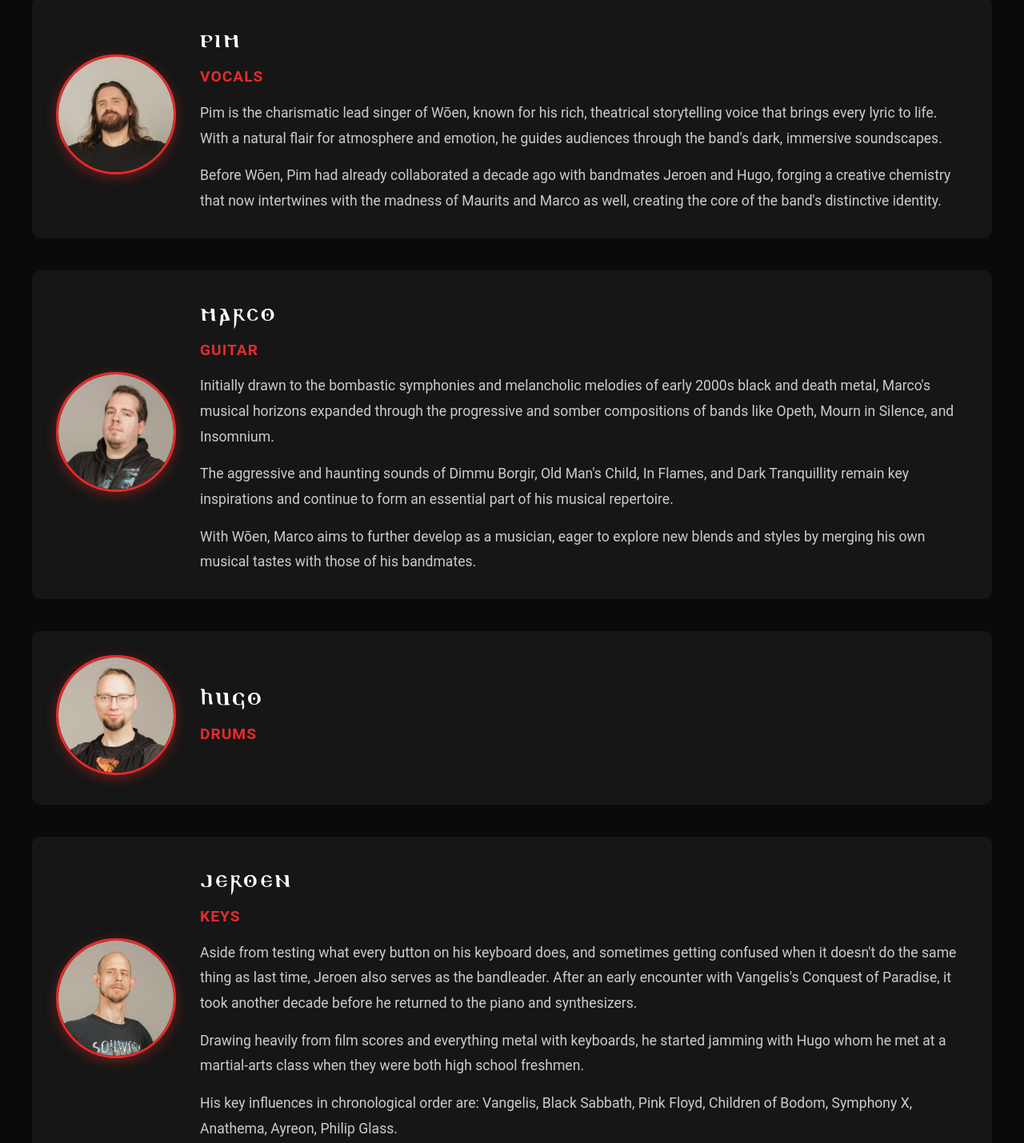
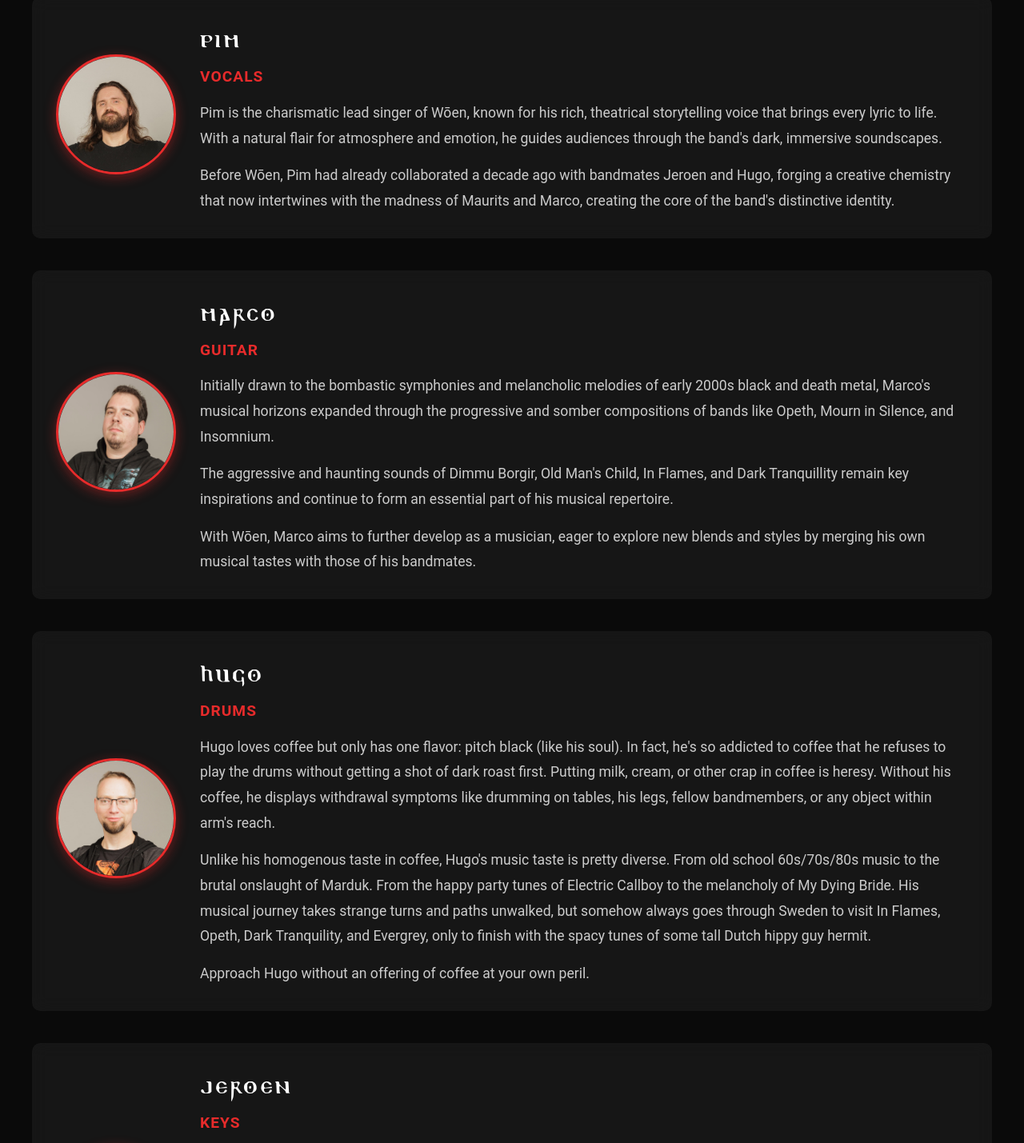
Before and after one commit to woenband/woen, a React (Vite) app: page /woen/about in a window 1280 px wide. Shown: the part 1330-2759 px from the top of the page at 80% size. Built offline with nearby package versions, Linux system fonts and the light colour scheme.

Commit message:
Add Hugo's bio and remove dead Instagram link from homepage

```diff
--- a/src/pages/About.tsx
+++ b/src/pages/About.tsx
@@ -9,7 +9,7 @@ const About = () => {
       role: 'Vocals',
       bio: `Pim is the charismatic lead singer of Wōen, known for his rich, theatrical storytelling voice that brings every lyric to life. With a natural flair for atmosphere and emotion, he guides audiences through the band's dark, immersive soundscapes.
 
-      Before Wōen, Pim had already collaborated a decade ago with bandmates Jeroen and Hugo, forging a creative chemistry that now intertwines with the madness of Maurits and Marco as well, creating the core of the band's distinctive identity.`,
+      Before Wōen, Pim had already collaborated a decade ago with bandmates Jeroen and Hugo, forging a creative chemistry that now intertwines with the madness of Maurits and Marco, creating the core of the band's distinctive identity.`,
       image: getAssetPath('/images/about/pim.jpg')
     },
     {
@@ -25,25 +25,29 @@ const About = () => {
     {
       name: 'Hugo',
       role: 'Drums',
-      bio: ``,
+      bio: `Hugo loves coffee but only has one flavor: pitch black (like his soul). In fact, he's so addicted to coffee that he refuses to play the drums without getting a shot of dark roast first. Putting milk, cream, or other crap in coffee is heresy. Without his coffee, he displays withdrawal symptoms like drumming on tables, his legs, fellow bandmembers, or any object within arm's reach.
+
+      Unlike his homogenous taste in coffee, Hugo's music taste is pretty diverse. From old school 60s/70s/80s music to the brutal onslaught of Marduk. From the happy party tunes of Electric Callboy to the melancholy of My Dying Bride. His musical journey takes strange turns and paths unwalked, but somehow always goes through Sweden to visit In Flames, Opeth, Dark Tranquility, and Evergrey, only to finish with the spacy tunes of some tall Dutch hippy guy hermit.
+
+      Approach Hugo without an offering of coffee at your own peril.`,
       image: getAssetPath('/images/about/hugo.jpg')
     },
     {
       name: 'Jeroen',
       role: 'Keys',
-      bio: `Aside from testing what every button on his keyboard does, and sometimes getting confused when it doesn't do the same thing as last time, Jeroen also serves as the bandleader. After an early encounter with Vangelis's Conquest of Paradise, it took another decade before he returned to the piano and synthesizers.
+      bio: `Aside from testing what every button on his keyboard does—and sometimes getting confused when it doesn't do the same thing as last time—Jeroen also serves as the bandleader. After an early encounter with Vangelis's Conquest of Paradise, it took another decade before he returned to the piano and synthesizers.
 
-      Drawing heavily from film scores and everything metal with keyboards, he started jamming with Hugo whom he met at a martial-arts class when they were both high school freshmen.
+      Drawing heavily from film scores and metal with keyboards, he started jamming with Hugo, whom he met at a martial-arts class when they were both high school freshmen.
 
-      His key influences in chronological order are: Vangelis, Black Sabbath, Pink Floyd, Children of Bodom, Symphony X, Anathema, Ayreon, Philip Glass.`,
+      His key influences in chronological order are: Vangelis, Black Sabbath, Pink Floyd, Children of Bodom, Symphony X, Anathema, Ayreon, and Philip Glass.`,
       image: getAssetPath('/images/about/jeroen.jpg')
     },
     {
       name: 'Maurits',
       role: 'Bass',
-      bio: `Around ten years old Maurits had a go at acoustic guitar, but it wasn't until his thirties that he discovered the magic of the electric bass guitar and its deep, resonant tones.
+      bio: `Around ten years old, Maurits had a go at acoustic guitar, but it wasn't until his thirties that he discovered the magic of the electric bass guitar and its deep, resonant tones.
 
-      Influenced by a variety of hard rock and metal bands, especially Opeth, Katatonia, Black Sabbath, In Mourning, and Nailed to Obscurity, he developed a love for deep and powerful bass lines. He aims to write compositions that add a rich bass layer to Wōen's sound.
+      Influenced by a variety of hard rock and metal bands—especially Opeth, Katatonia, Black Sabbath, In Mourning, and Nailed to Obscurity—he developed a love for deep and powerful bass lines. He aims to write compositions that add a rich bass layer to Wōen's sound.
 
       Maurits also often writes the lyrics for the band, drawing inspiration from cosmic and gothic horror, as well as from the rich lore in the Soulsborne games.`,
       image: getAssetPath('/images/about/maurits.jpg')
--- a/src/pages/Home.tsx
+++ b/src/pages/Home.tsx
@@ -43,9 +43,6 @@ const Home = () => {
             <a href="https://on.soundcloud.com/KAWungxPTRbfHHVYbT" target="_blank" rel="noopener noreferrer" className="social-icon">
               <FaSoundcloud />
             </a>
-            <a href="https://instagram.com" target="_blank" rel="noopener noreferrer" className="social-icon">
-              <FaInstagram />
-            </a>
             <a href="https://www.facebook.com/people/W%C3%B5en/61582557673110/" target="_blank" rel="noopener noreferrer" className="social-icon">
               <FaFacebook />
             </a>
```
